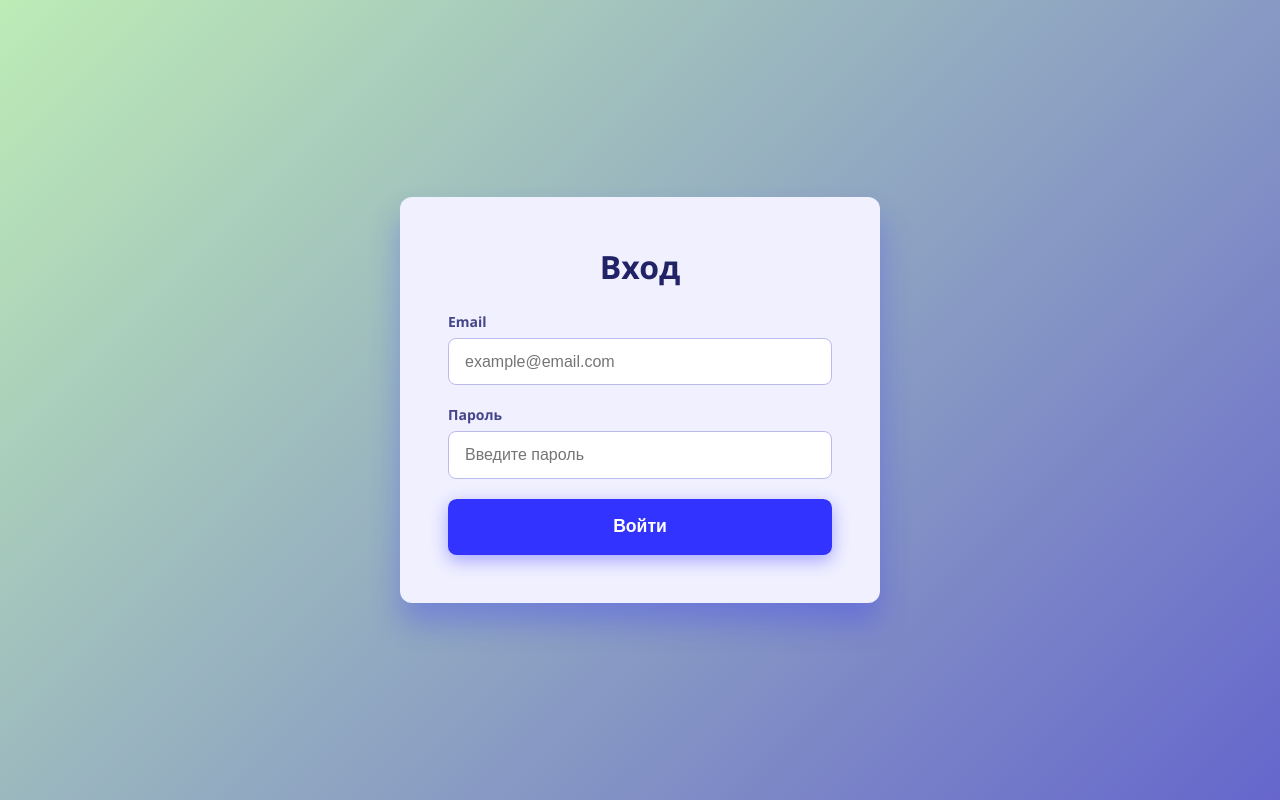
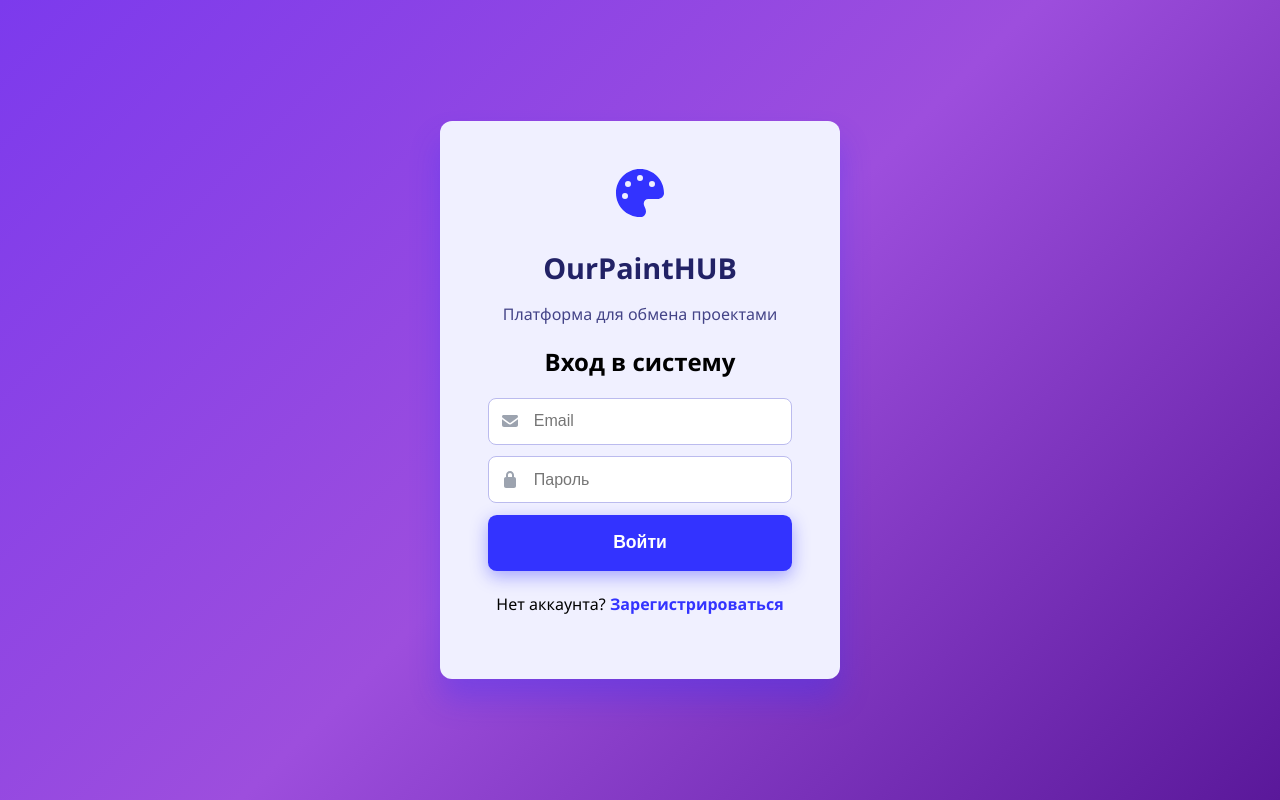
Before and after one commit to OurPaintTeam/OurPaintHub, a React (Vite) app in the folder frontend/: page /login in a window 1280 px wide. Built offline with nearby package versions, Linux system fonts and the light colour scheme.

Commit message:
New style

```diff
--- a/frontend/src/pages/LoginPage.scss
+++ b/frontend/src/pages/LoginPage.scss
@@ -1,67 +1,88 @@
 html, body {
   height: 100%;
   margin: 0;
+  padding: 0;
   font-family: 'Segoe UI', Tahoma, Geneva, Verdana, sans-serif;
 }
 
-.main-box {
-  height: 100vh;
+.login-page {
+  min-height: 100vh;
   display: flex;
   justify-content: center;
   align-items: center;
-  background: linear-gradient(135deg, #BDECB6 0%, #6666cc 100%);
+  background: linear-gradient(135deg, #7C3AED 0%, #9D4EDD 50%, #5A189A 100%);
+  box-sizing: border-box;
 }
 
-.input-container {
-  max-width: 30em;
-  width: 90%;
-  padding: 3em;
-  border-radius: 0.75em;
-  background-color: #f0f0ff;
+.login-container {
+  background: #f0f0ff;
+  padding: 3rem;
+  border-radius: 0.75rem;
   box-shadow: 0 1.25em 1.875em rgba(51, 51, 255, 0.3);
+  width: 100%;
+  max-width: 400px;
+  text-align: center;
   box-sizing: border-box;
+}
+
+.login-header {
+  margin-bottom: 1rem;
+
+  svg {
+    font-size: 3rem;
+    color: #3333ff;
+    margin-bottom: 0.75rem;
+  }
 
   h1 {
-    text-align: center;
-    margin-top: 0em;
-    margin-bottom: 0.75em;
-    font-weight: 700;
+    font-size: 1.8rem;
     color: #222266;
-    user-select: none;
+    margin-bottom: 0.25rem;
   }
 
-  .form-group {
-    margin-bottom: 1.25em;
-     user-select: none;
+  p {
+    color: #444488;
+    font-size: 1rem;
+    margin-bottom: 1rem;
+  }
+}
 
-    label {
-      display: block;
-      margin-bottom: 0.5em;
-      font-weight: 600;
-      color: #444488;
-      user-select: none;
+.login-form {
+  display: flex;
+  flex-direction: column;
+  gap: 0.9rem;
+
+  .input-group {
+    position: relative;
+
+    svg {
+      position: absolute;
+      left: 0.75rem;
+      top: 50%;
+      transform: translateY(-50%);
+      color: #9ca3af;
+      font-size: 1rem;
+      pointer-events: none;
     }
 
     input {
       width: 100%;
-      padding: 0.85em 1em;
-      box-sizing: border-box;
+      padding: 0.85rem 1rem 0.85rem 2.8rem;
       border: 0.1em solid #bbbbee;
       border-radius: 0.5em;
       font-size: 1em;
-      transition: border-color 0.3s ease;
-    }
+      transition: all 0.3s ease;
 
-
-    input:focus {
+      &:focus {
         outline: none;
         border-color: #3333ff;
         box-shadow: 0 0 0.5em rgba(51, 51, 255, 0.5);
         background-color: #fafaff;
       }
     }
+  }
 
-  button {
+  .login-btn {
     width: 100%;
     padding: 1em;
     background-color: #3333ff;
@@ -73,51 +94,48 @@ html, body {
     cursor: pointer;
     box-shadow: 0 0.3125em 0.9375em rgba(51, 51, 255, 0.4);
     transition: background-color 0.3s ease, box-shadow 0.3s ease;
-    user-select: none;
-  }
 
-  button:hover {
+    &:hover {
       background-color: #0000cc;
       box-shadow: 0 0.5em 1.25em rgba(0, 0, 204, 0.6);
     }
 
+    &:disabled {
+      opacity: 0.7;
+      cursor: not-allowed;
+    }
+  }
+
   .message {
-    margin-top: 1.2em;
+    margin-top: 1rem;
     text-align: center;
     font-style: italic;
     color: #5555aa;
   }
+
+  a {
+    color: #3333ff;
+    cursor: pointer;
+    font-weight: 600;
+
+    &:hover {
+      color: #0000cc;
+    }
+  }
 }
 
-
 @media (max-width: 480px) {
-  .input-container {
-    width: 90%;
+  .login-container {
     padding: 1.5rem;
-
-    h1 {
-      font-size: 1.5rem;
+    max-width: 90%;
   }
 
-    input, button {
+  .login-header svg {
+    font-size: 2.5rem;
+  }
+
+  input, .login-btn {
     font-size: 0.95rem;
     padding: 0.7em 0.8em;
   }
 }
-}
-
-@media (min-width: 1600px) {
-  .input-container {
-    max-width: 900px;
-    padding: 4rem;
-
-    h1 {
-      font-size: 3rem;
-    }
-
-    input, button {
-      font-size: 1.5rem;
-      padding: 1.5em;
-    }
-  }
-}
--- a/frontend/src/pages/LoginPage.tsx
+++ b/frontend/src/pages/LoginPage.tsx
@@ -1,5 +1,7 @@
 import React, { useState } from "react";
 import { useNavigate } from "react-router-dom";
+import { FontAwesomeIcon } from "@fortawesome/react-fontawesome";
+import { faEnvelope, faLock, faPalette } from "@fortawesome/free-solid-svg-icons";
 import "./LoginPage.scss";
 
 const LoginPage: React.FC = () => {
@@ -29,26 +31,25 @@ const LoginPage: React.FC = () => {
       }
 
       setMessage("Успешная авторизация!");
-      // Сохраняем данные пользователя в localStorage
-      localStorage.setItem('user', JSON.stringify({ email: data.email, id: data.id }));
+      localStorage.setItem("user", JSON.stringify({ email: data.email, id: data.id }));
 
+      // Профиль
       try {
-        const profileResponse = await fetch(`http://localhost:8000/api/profile/?user_id=${data.id}`);
+        const profileResponse = await fetch(
+          `http://localhost:8000/api/profile/?user_id=${data.id}`
+        );
         if (profileResponse.ok) {
           const profileData = await profileResponse.json();
-          localStorage.setItem('user', JSON.stringify({
-            email: data.email,
-            id: data.id,
-            nickname: profileData.nickname
-          }));
+          localStorage.setItem(
+            "user",
+            JSON.stringify({ email: data.email, id: data.id, nickname: profileData.nickname })
+          );
         }
       } catch (profileError) {
-        console.error("Ошибка при загрузке профиля:", profileError);
+        console.error(profileError);
       }
 
-      // Принудительно обновляем состояние авторизации
-      window.dispatchEvent(new Event('storage'));
-      // Переходим на страницу аккаунта
+      window.dispatchEvent(new Event("storage"));
       setTimeout(() => navigate("/account"), 1000);
     } catch (error) {
       setMessage("Ошибка сети: " + error);
@@ -58,35 +59,55 @@ const LoginPage: React.FC = () => {
   };
 
   return (
-      <div className="main-box">
-    <div className="input-container">
-      <h1>Вход</h1>
+    <div className="login-page">
+      <div className="login-container">
+        <div className="login-header">
+          <FontAwesomeIcon icon={faPalette} />
+          <h1>OurPaintHUB</h1>
+          <p>Платформа для обмена проектами</p>
+          <h2>Вход в систему</h2>
+        </div>
+
+        <div className="login-form">
           <form onSubmit={handleSubmit}>
-        <div className="form-group">
-          <label>Email</label>
+            <div className="input-group">
+              <FontAwesomeIcon icon={faEnvelope} />
               <input
                 type="email"
+                placeholder="Email"
+                required
                 value={email}
                 onChange={(e) => setEmail(e.target.value)}
-            required
-            placeholder="example@email.com"
               />
             </div>
-        <div className="form-group">
-          <label>Пароль</label>
+
+            <div className="input-group">
+              <FontAwesomeIcon icon={faLock} />
               <input
                 type="password"
+                placeholder="Пароль"
+                required
                 value={password}
                 onChange={(e) => setPassword(e.target.value)}
-            required
-            placeholder="Введите пароль"
               />
             </div>
-        <button type="submit" disabled={isLoading}>
+
+            <button type="submit" className="login-btn" disabled={isLoading}>
               {isLoading ? "Вход..." : "Войти"}
             </button>
           </form>
-      {message && <p className={`message ${message.includes("Ошибка") ? "error" : "success"}`}>{message}</p>}
+
+          {message && (
+            <p className={`message ${message.includes("Ошибка") ? "error" : "success"}`}>
+              {message}
+            </p>
+          )}
+
+          <p style={{ textAlign: "center", marginTop: "0.5rem" }}>
+            Нет аккаунта?{" "}
+            <a onClick={() => navigate("/registration")}>Зарегистрироваться</a>
+          </p>
+        </div>
       </div>
     </div>
   );
```
Lines whose indentation alone changed are shown as unchanged.
